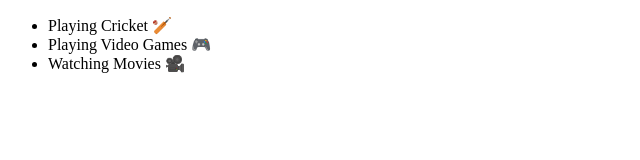
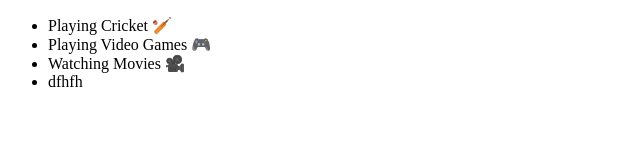
Before and after one commit to PratikNanda/HTML-PersonalSite, a plain HTML site: page hobbies.html in a window 1280 px wide. Shown: the full height of the page, 0-640 px from the left. Drawn offline with Linux system fonts and the light colour scheme.

Commit message:
other repo

```diff
--- a/hobbies.html
+++ b/hobbies.html
@@ -11,6 +11,7 @@
         <li>Playing Cricket 🏏</li>
         <li>Playing Video Games 🎮</li>
         <li>Watching Movies 🎥</li>
+        <li>dfhfh</li>
     </ul>
 </body>
 </html>
```
